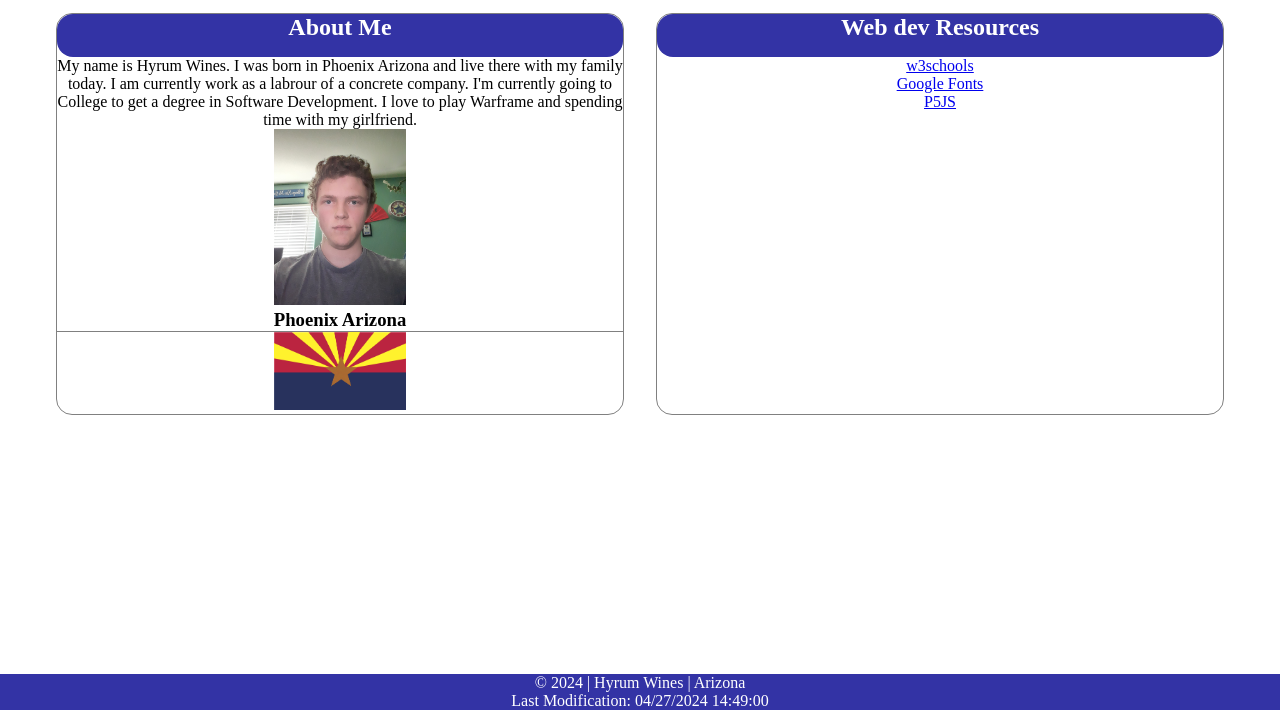
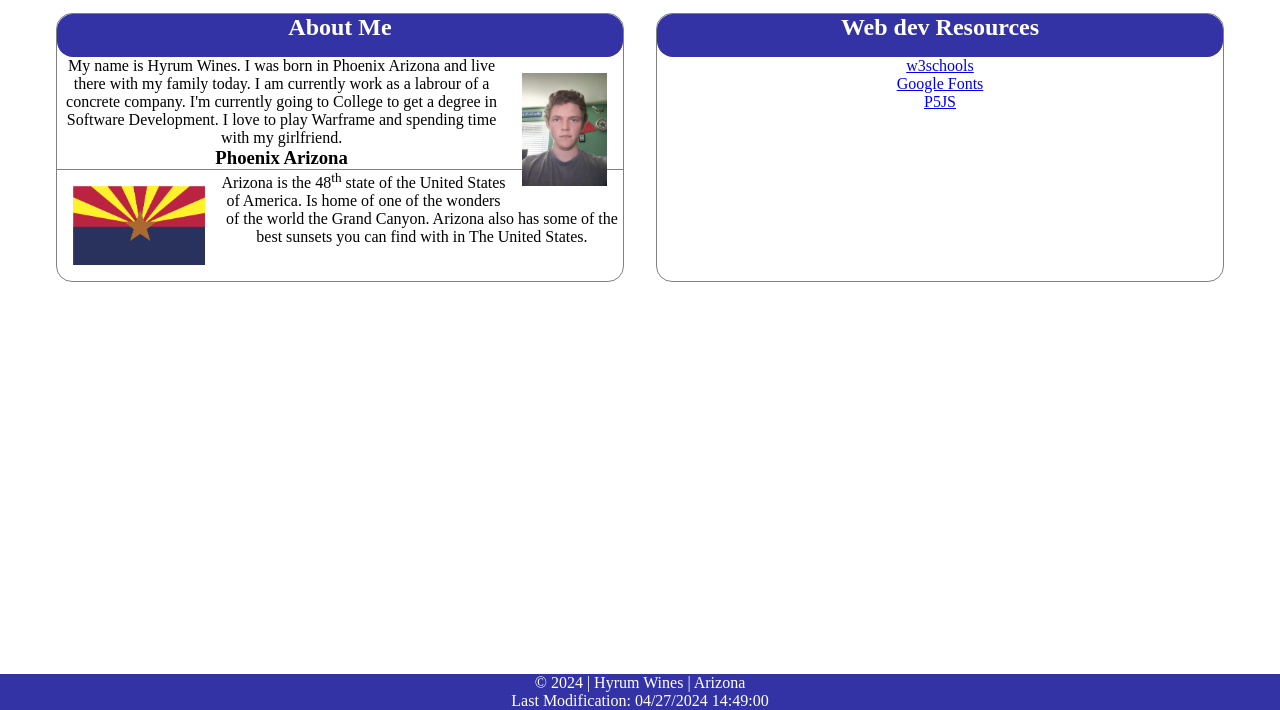
Before and after one commit to hieusStorm/wdd131, a plain HTML site: page index.html in a window 1280 px wide. Shown: the part 90-800 px from the top of the page. Drawn offline with Linux system fonts and the light colour scheme.

Commit message:
added in formatting for images and added content about AZ

```diff
--- a/index.html
+++ b/index.html
@@ -24,12 +24,13 @@
         <main>
             <section class="card">
                 <h2>About Me</h2>
+                <img src="images/profile.jpg" alt="An image of Hyrum Wines" id="profile">
                 <p>My name is Hyrum Wines. I was born in Phoenix Arizona and live there with my family today. I am
                     currently work as a labrour of a concrete company. I'm currently going to College to get a degree in
                     Software Development. I love to play Warframe and spending time with my girlfriend. </p>
-                <img src="images/profile.jpg" alt="An image of Hyrum Wines">
                 <h3>Phoenix Arizona</h3>
-                <img src="images/arizona-state-flag.png" alt="Image of the Arizona flag">
+                <img src="images/arizona-state-flag.png" alt="Image of the Arizona flag" id="stateFlag">
+                <p>Arizona is the 48<sup>th</sup> state of the United States of America. Is home of one of the wonders of the world the Grand Canyon. Arizona also has some of the best sunsets you can find with in The United States.</p>
             </section>
             <section class="card">
                 <h2>Web dev Resources</h2>
--- a/styles/base.css
+++ b/styles/base.css
@@ -61,6 +61,8 @@ main {
 
 .card img {
     width: 23.3%;
+    height: auto;
+    margin: 1rem;
 }
 
 .card h2 {
@@ -80,3 +82,12 @@ main {
    border-bottom: 1px solid #808080;
     width: 100%;
 }
+
+#profile {
+    float: right;
+    width: 15%;
+}
+
+#stateFlag {
+    float: left;
+}
```
